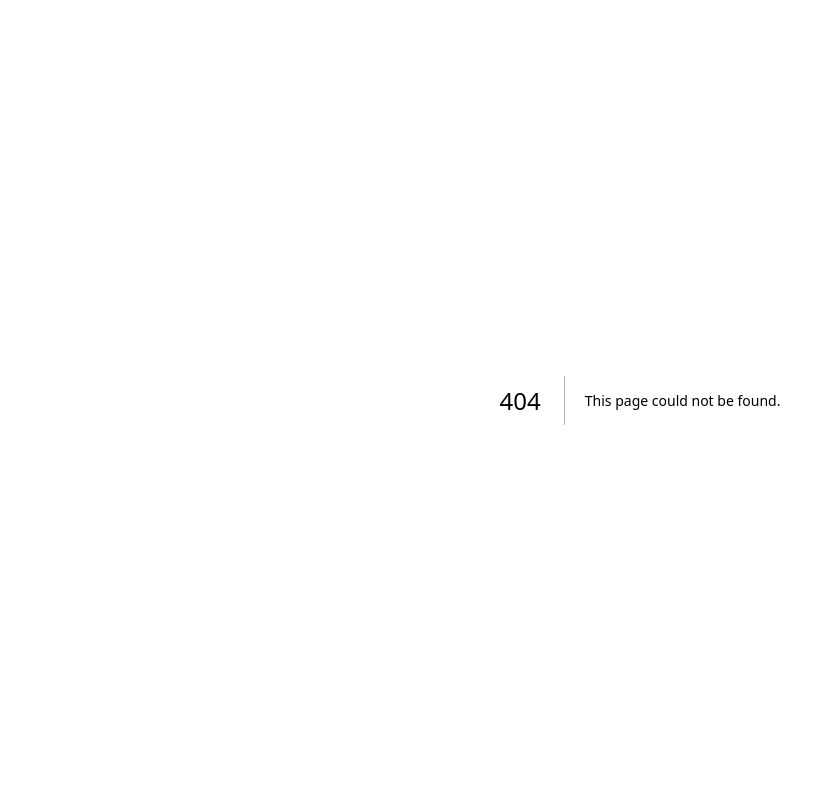
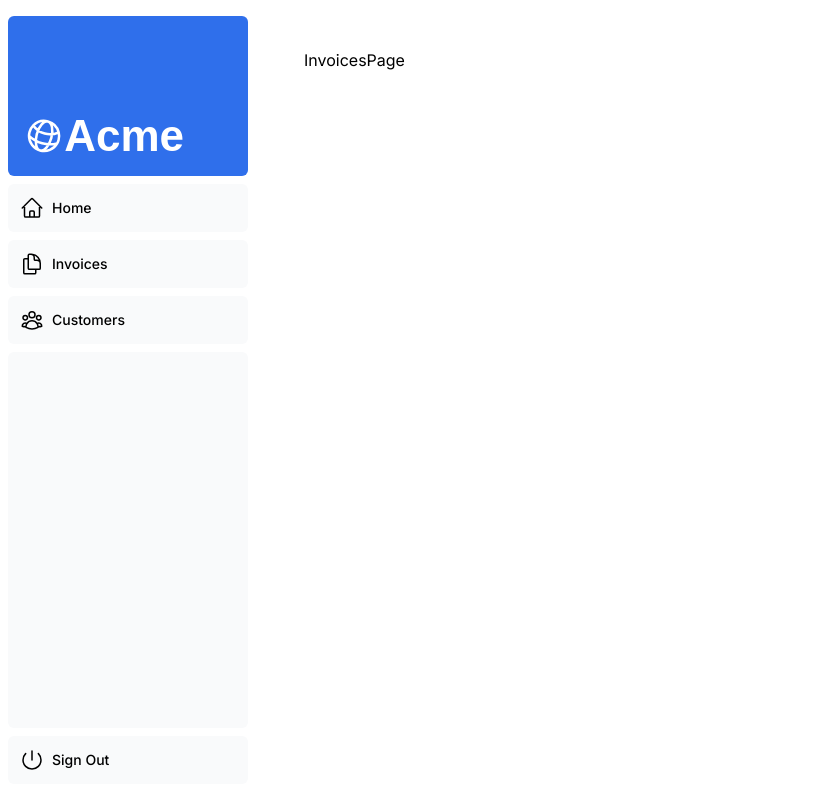
Before and after one commit to sonyerg/nextjs-dashboard, a Next.js app: page /dashboard/invoices in a window 1280 px wide. Before the commit this address had no page. Shown: the whole page, without its empty margins (0-835 px from the left). Built offline with nearby package versions, Linux system fonts and the light colour scheme; a web font is replaced by a local one.

Commit message:
added dashboard pages and layout

```diff
--- /dev/null
+++ b/app/dashboard/customers/page.tsx
@@ -0,0 +1,5 @@
+import React from 'react';
+
+export default function CustomerPage() {
+  return <div>CustomerPage</div>;
+}
--- /dev/null
+++ b/app/dashboard/invoices/page.tsx
@@ -0,0 +1,5 @@
+import React from 'react';
+
+export default function InvoicesPage() {
+  return <div>InvoicesPage</div>;
+}
--- /dev/null
+++ b/app/dashboard/layout.tsx
@@ -0,0 +1,12 @@
+import SideNav from '@/app/ui/dashboard/sidenav';
+
+export default function Layout({ children }: { children: React.ReactNode }) {
+  return (
+    <div className="flex h-screen flex-col md:flex-row md:overflow-hidden">
+      <div className="w-full flex-none md:w-64">
+        <SideNav />
+      </div>
+      <div className="flex-grow p-6 md:overflow-y-auto md:p-12">{children}</div>
+    </div>
+  );
+}
--- /dev/null
+++ b/app/dashboard/page.tsx
@@ -0,0 +1,5 @@
+import React from 'react';
+
+export default function DashboardPage() {
+  return <div>Dashboard Page</div>;
+}
--- a/app/ui/dashboard/sidenav.tsx
+++ b/app/ui/dashboard/sidenav.tsx
@@ -18,7 +18,11 @@ export default function SideNav() {
         <NavLinks />
         <div className="hidden h-auto w-full grow rounded-md bg-gray-50 md:block"></div>
         <form>
-          <button className="flex h-[48px] w-full grow items-center justify-center gap-2 rounded-md bg-gray-50 p-3 text-sm font-medium hover:bg-sky-100 hover:text-blue-600 md:flex-none md:justify-start md:p-2 md:px-3">
+          <button
+            className="flex h-[48px] w-full grow items-center justify-center gap-2 rounded-md
+           bg-gray-50 p-3 text-sm font-medium hover:bg-sky-100 hover:text-blue-600 md:flex-none
+            md:justify-start md:p-2 md:px-3"
+          >
             <PowerIcon className="w-6" />
             <div className="hidden md:block">Sign Out</div>
           </button>
```
